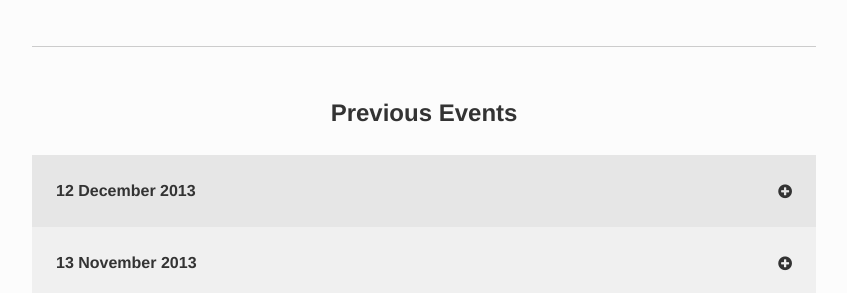
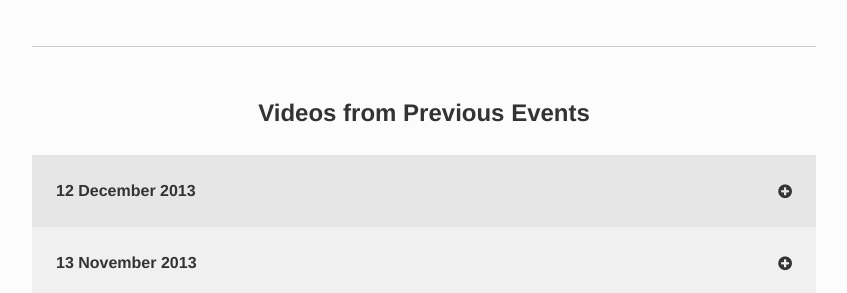
Before and after one commit to emberlondon/emberlondon.github.io, a Jekyll site: the page built from index.html, in a window 1280 px wide. Shown: the part 1659-1952 px from the top of the page, without its empty margins (216-1063 px from the left). Built offline with Jekyll 4.4.1, drawn with Linux system fonts in a browser that asks for light colours; nearby versions of some CDN libraries.

Commit message:
Clarify there are recordings to be had

```diff
--- a/_includes/previous.html
+++ b/_includes/previous.html
@@ -1,5 +1,5 @@
 <section class="previous">
-  <h2>Previous Events</h2>
+  <h2>Videos from Previous Events</h2>
 
   <ul class="previous-events accordion">
     {% for event in site.data.previous-events %}
```
